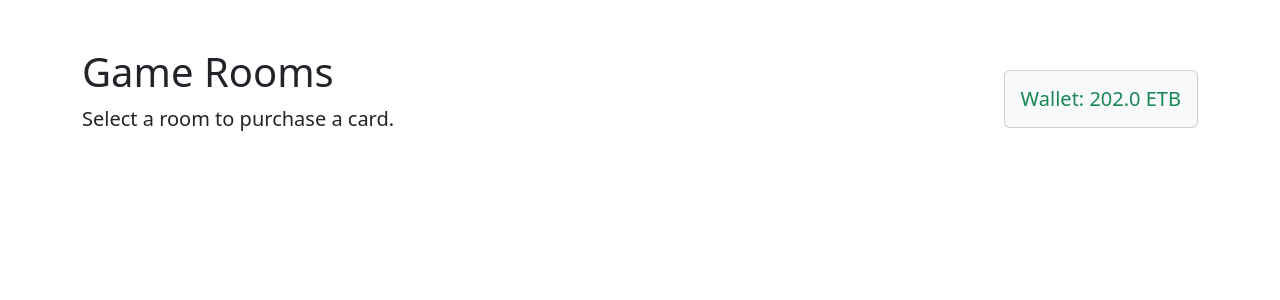
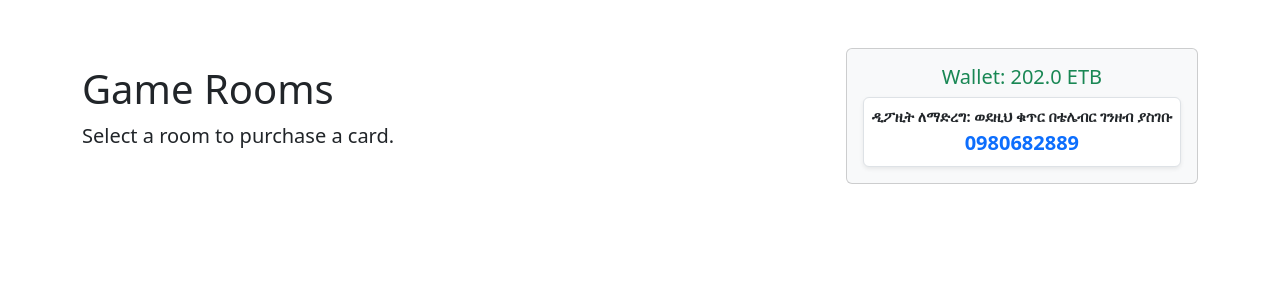
Before and after one commit to abel198523/royal-v3, a Flask app: page / in a window 1280 px wide. Shown: the top 300 px of the page. Run offline with Flask 3, Linux system fonts and the light colour scheme; data comes from the database, SQL or seed files in the repository; data that the repository does not hold is empty.

Commit message:
Add deposit instructions to the wallet display
Add instructions for depositing funds via Telebirr to the wallet balance display.

Replit-Commit-Author: Agent
Replit-Commit-Session-Id: 6c8e838a-94a3-4c64-9abe-905e6b87d0b1
Replit-Commit-Checkpoint-Type: intermediate_checkpoint
Replit-Commit-Event-Id: 25e28060-d5ad-40ee-a58d-395fbd599485
Replit-Commit-Screenshot-Url: https://storage.googleapis.com/screenshot-production-us-central1/7d58e37e-23af-45e6-8dd8-808f09025491/6c8e838a-94a3-4c64-9abe-905e6b87d0b1/1fw4d5e
Replit-Helium-Checkpoint-Created: true

```diff
--- a/templates/index.html
+++ b/templates/index.html
@@ -14,8 +14,15 @@
                 <p class="lead">Select a room to purchase a card.</p>
             </div>
             <div class="card bg-light">
-                <div class="card-body p-3">
-                    <h5 class="mb-0 text-success">Wallet: <span id="walletBalance">{{ balance }}</span> ETB</h5>
+                <div class="card-body p-3 text-center">
+                    <h5 class="mb-1 text-success">Wallet: <span id="walletBalance">{{ balance }}</span> ETB</h5>
+                    <div class="mt-2 p-2 border rounded bg-white shadow-sm">
+                        <p class="mb-0 text-dark fw-bold" style="font-size: 0.9rem;">
+                            <i class="bi bi-info-circle text-primary"></i>
+                            ዲፖዚት ለማድረግ: ወደዚህ ቁጥር በቴሌብር ገንዘብ ያስገቡ
+                            <span class="text-primary fs-5 d-block">0980682889</span>
+                        </p>
+                    </div>
                 </div>
             </div>
         </div>
```
